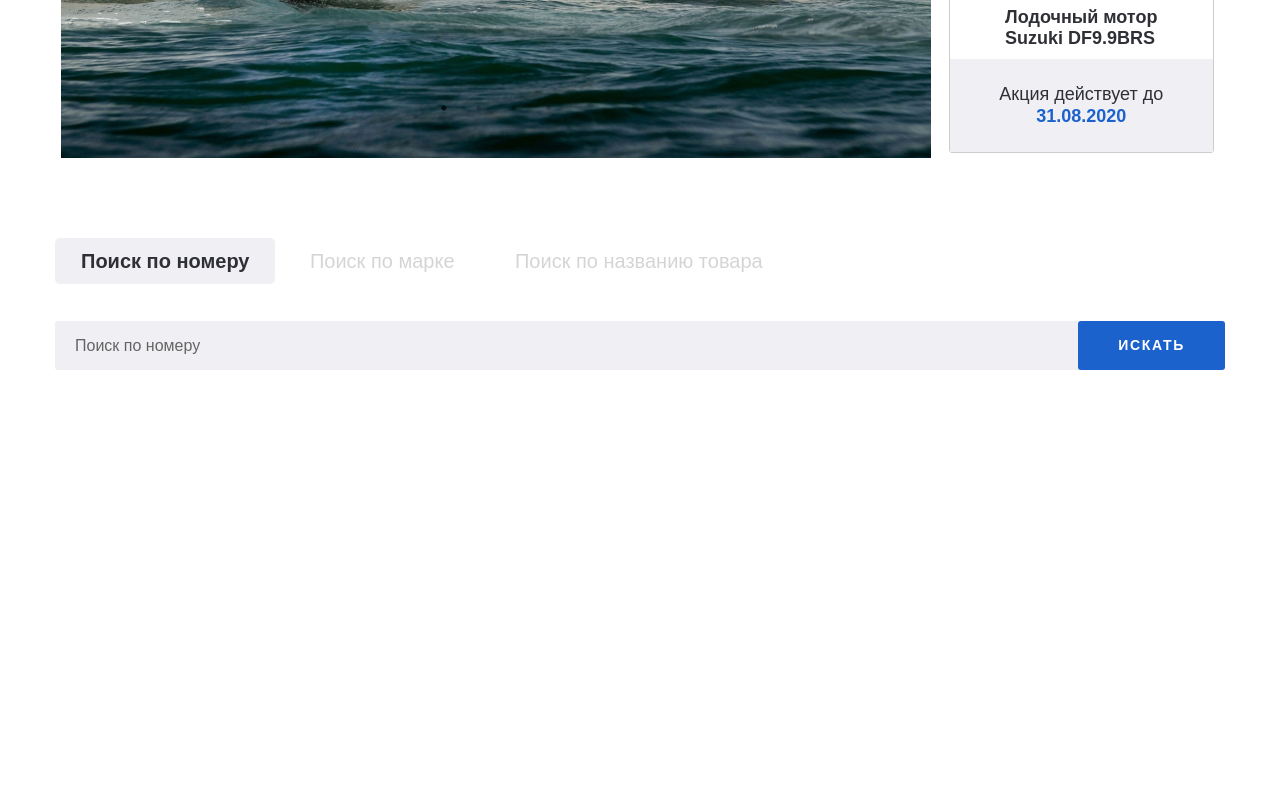
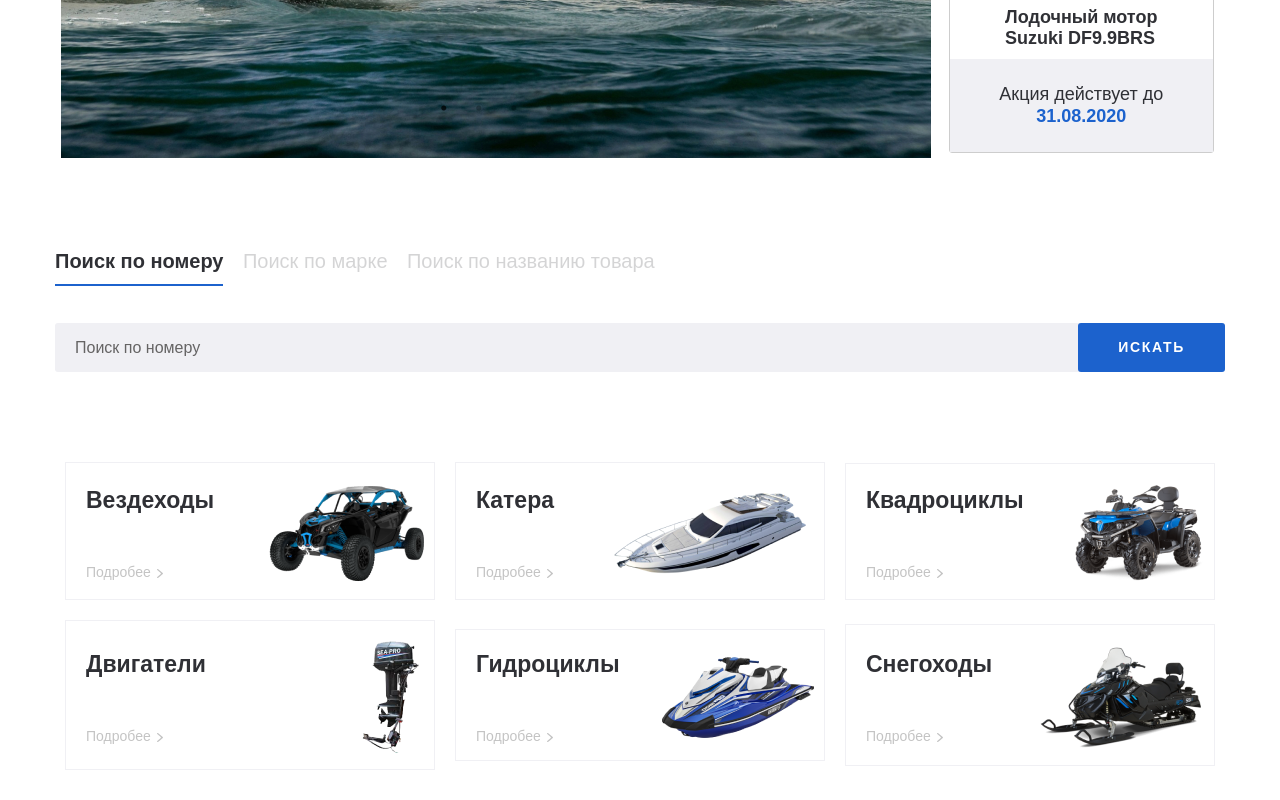
Before and after one commit to TrellixVulnTeam/Online-Shop_UCYR, a website: page index.html in a window 1280 px wide. Shown: the part 492-1292 px from the top of the page. Before the commit the page ends 942 px from the top, so only its background shows below. Drawn offline with nearby package versions, Linux system fonts and the light colour scheme.

Commit message:
block categories is done

```diff
--- a/index.html
+++ b/index.html
@@ -199,12 +199,16 @@
 
       <section class="search">
         <div class="search__wrapper">
-          <div class="search__tabs">
-            <a href="#search-1" class="search__tab search__tab--active"
-              >Поиск по номеру</a
-            >
-            <a href="#search-2" class="search__tab">Поиск по марке</a>
-            <a href="#search-3" class="search__tab">Поиск по названию товара</a>
+          <div class="search__tabs-wrapper">
+            <div class="search__tabs">
+              <a href="#search-1" class="search__tab search__tab--active"
+                >Поиск по номеру</a
+              >
+              <a href="#search-2" class="search__tab">Поиск по марке</a>
+              <a href="#search-3" class="search__tab"
+                >Поиск по названию товара</a
+              >
+            </div>
           </div>
           <div class="search__content">
             <div
@@ -239,6 +243,65 @@
           </div>
         </div>
       </section>
+
+      <section class="categories">
+        <ul class="categories__list">
+          <li class="categories__item">
+            <a href="" class="categories__link">
+              <div class="categories__info">
+                <p class="categories__title">Вездеходы</p>
+                <p class="categories__more">Подробее</p>
+              </div>
+              <img src="img/category/1.png" alt="" class="categories__img" />
+            </a>
+          </li>
+          <li class="categories__item">
+            <a href="" class="categories__link">
+              <div class="categories__info">
+                <p class="categories__title">Катера</p>
+                <p class="categories__more">Подробее</p>
+              </div>
+              <img src="img/category/2.png" alt="" class="categories__img" />
+            </a>
+          </li>
+          <li class="categories__item">
+            <a href="" class="categories__link">
+              <div class="categories__info">
+                <p class="categories__title">Квадроциклы</p>
+                <p class="categories__more">Подробее</p>
+              </div>
+              <img src="img/category/3.png" alt="" class="categories__img" />
+            </a>
+          </li>
+          <li class="categories__item">
+            <a href="" class="categories__link">
+              <div class="categories__info">
+                <p class="categories__title">Двигатели</p>
+                <p class="categories__more">Подробее</p>
+              </div>
+              <img src="img/category/4.png" alt="" class="categories__img" />
+            </a>
+          </li>
+          <li class="categories__item">
+            <a href="" class="categories__link">
+              <div class="categories__info">
+                <p class="categories__title">Гидроциклы</p>
+                <p class="categories__more">Подробее</p>
+              </div>
+              <img src="img/category/5.png" alt="" class="categories__img" />
+            </a>
+          </li>
+          <li class="categories__item">
+            <a href="" class="categories__link">
+              <div class="categories__info">
+                <p class="categories__title">Снегоходы</p>
+                <p class="categories__more">Подробее</p>
+              </div>
+              <img src="img/category/6.png" alt="" class="categories__img" />
+            </a>
+          </li>
+        </ul>
+      </section>
     </main>
 
     <script src="https://ajax.googleapis.com/ajax/libs/jquery/3.4.1/jquery.min.js"></script>
--- /dev/null
+++ b/sass/categories.scss
@@ -0,0 +1,58 @@
+.categories {
+  @include mb-desktop;
+  &__list {
+    display: flex;
+    flex-wrap: wrap;
+    justify-content: space-around;
+    align-items: center;
+  }
+
+  &__link {
+    @include flex-align;
+    padding: 2rem 1rem 1.5rem 2rem;
+
+    width: 37rem;
+    // width: 100%;
+    margin: 1rem;
+
+    background: #ffffff;
+    border: 1px solid $secondary;
+
+    transition: all 0.3s ease;
+    &:hover {
+      box-shadow: 3px 3px 20px rgba(50, 50, 50, 0.25);
+      border-radius: 3px;
+      color: $primary;
+    }
+  }
+
+  &__title {
+    font-weight: bold;
+    font-size: 23px;
+    line-height: 28px;
+  }
+  &__img {
+  }
+
+  &__more {
+    display: block;
+    font-size: 14px;
+    line-height: 17px;
+    color: #c4c4c4;
+    box-sizing: border-box;
+    margin-top: 5rem;
+    position: relative;
+
+    &::after {
+      content: '';
+      position: absolute;
+      top: 4px;
+      left: 70px;
+      background-image: url(../img/icons/more-icon.svg);
+      background-repeat: no-repeat;
+      background-position: center;
+      width: 7px;
+      height: 10px;
+    }
+  }
+}
--- a/sass/main.scss
+++ b/sass/main.scss
@@ -3,3 +3,4 @@
 @import 'banner';
 @import 'elements';
 @import 'search';
+@import 'categories';
--- a/sass/search.scss
+++ b/sass/search.scss
@@ -2,6 +2,11 @@
   @include mb-desktop;
   &__tabs {
     margin-bottom: 3.7rem;
+    min-width: 80rem;
+  }
+
+  &__tabs-wrapper {
+    overflow: scroll;
   }
 
   &__tab {
@@ -9,7 +14,7 @@
     font-size: 20px;
     line-height: 24px;
     opacity: 0.2;
-    margin-right: 0.4rem;
+    margin-right: 1.5rem;
     padding: 1.1rem 2.6rem;
 
     &--active {
@@ -34,3 +39,39 @@
     margin-left: -3px;
   }
 }
+
+@media (max-width: 80rem) {
+  .search {
+    &__tab {
+      padding: 1.1rem 0;
+      &--active {
+        background-color: #fff;
+        border-bottom: 2px solid $primary;
+        border-radius: 0;
+      }
+    }
+
+    &__content-item {
+      position: relative;
+    }
+
+    // &__btn .btn {
+    //   display: none;
+    // }
+
+    // &__btn {
+    //   position: absolute;
+    //   top: 10px;
+    //   right: 10px;
+    //   width: 2.5rem;
+    //   height: 2.8rem;
+    //   border: none;
+    //   background-color: transparent;
+    //   background-image: url(../img/icons/search.svg);
+    //   background-size: 25px 25px;
+    //   background-repeat: no-repeat;
+
+    //   font-size: 0;
+    // }
+  }
+}
```
Also changed, not shown: css/style.css, img/icons/more-icon.svg (added).
